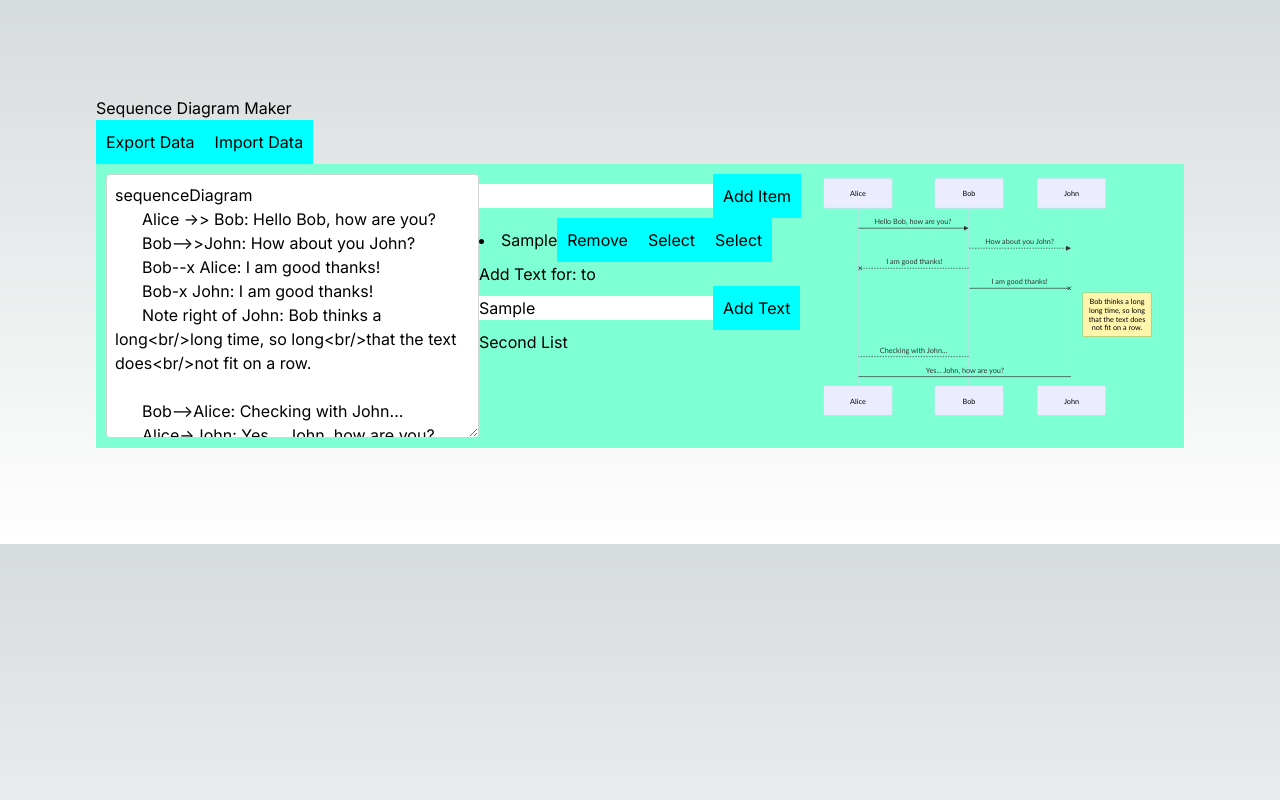
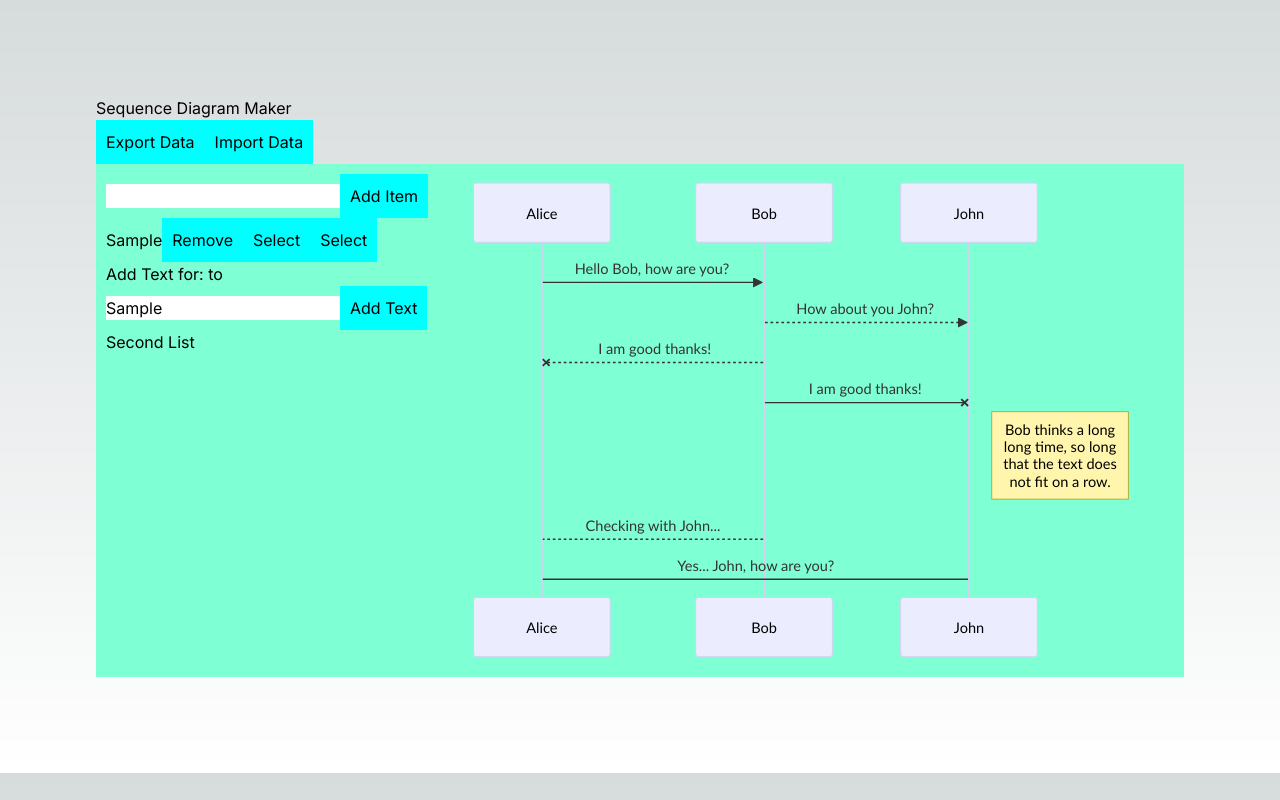
Before and after one commit to RisingSatalite/NWKonline, a Next.js app: page / in a window 1280 px wide. Both pictures are taken after typing "Sample", "Sample" into the empty fields and a click on the button "Add Item". Built offline with nearby package versions, Linux system fonts and the light colour scheme.

Commit message:
Update mermaideditor.js
changes

```diff
--- a/src/components/mermaideditor.js
+++ b/src/components/mermaideditor.js
@@ -148,7 +148,7 @@ export default function Editor() {
           if (sections.length == 4) {
             console.log(sections);
             // Set arrows
-            setArrowList((prevArrowList) => [...prevArrowList, [sections[0], sections[2], sections[3], sections[1]]]);
+            setArrowList((arrowList) => [...arrowList, [sections[0], sections[2], sections[3], sections[1]]]);
             columns.push(sections[0]);
             columns.push(sections[2]);
           }
@@ -181,15 +181,6 @@ export default function Editor() {
         <button onClick={() => document.getElementById('fileInput').click()}>Import Data</button>
       </div>
       <div className="full flex justify-center">
-        <span className="half flex-1">
-          <textarea
-            value={mermaidChart}
-            onChange={change}
-            onKeyDown={handleKeyDown}
-            rows={10}
-            className="w-full p-2 border border-gray-300 rounded"
-          ></textarea>
-        </span>
         <span>
           <input
             type="text"
@@ -200,12 +191,12 @@ export default function Editor() {
           <button onClick={addItem}>Add Item</button>
 
           {items.map((item, index) => (
-              <li key={index}>
+              <div key={index}>
                 {item}
                 <button onClick={() => removeItem(index)}>Remove</button>
                 <button onClick={() => setSelectedItem(item)}>Select</button>
                 <button onClick={() => setToItem(item)}>Select</button>
-              </li>
+              </div>
             ))}
           <div>
               <h3>Add Text for: {selectedItem} to {toItem}</h3>
```
